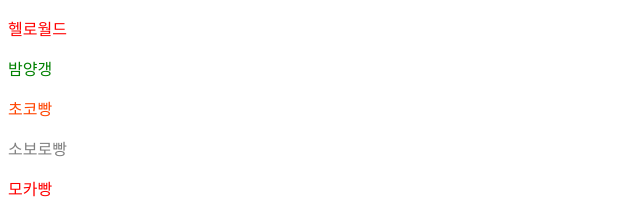
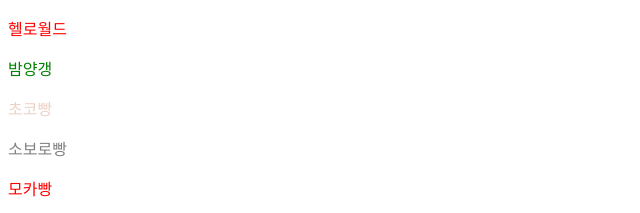
Before and after one commit to lldll2002/debepage, a plain HTML site: page index.html in a window 1280 px wide. Shown: the top 213 px of the page, 0-640 px from the left. Drawn offline with Linux system fonts and the light colour scheme.

Commit message:
update style.css

```diff
--- a/style.css
+++ b/style.css
@@ -1 +1 @@
-.b {color: orangered;}
+.b {color: rgb(237, 209, 199);}
```
